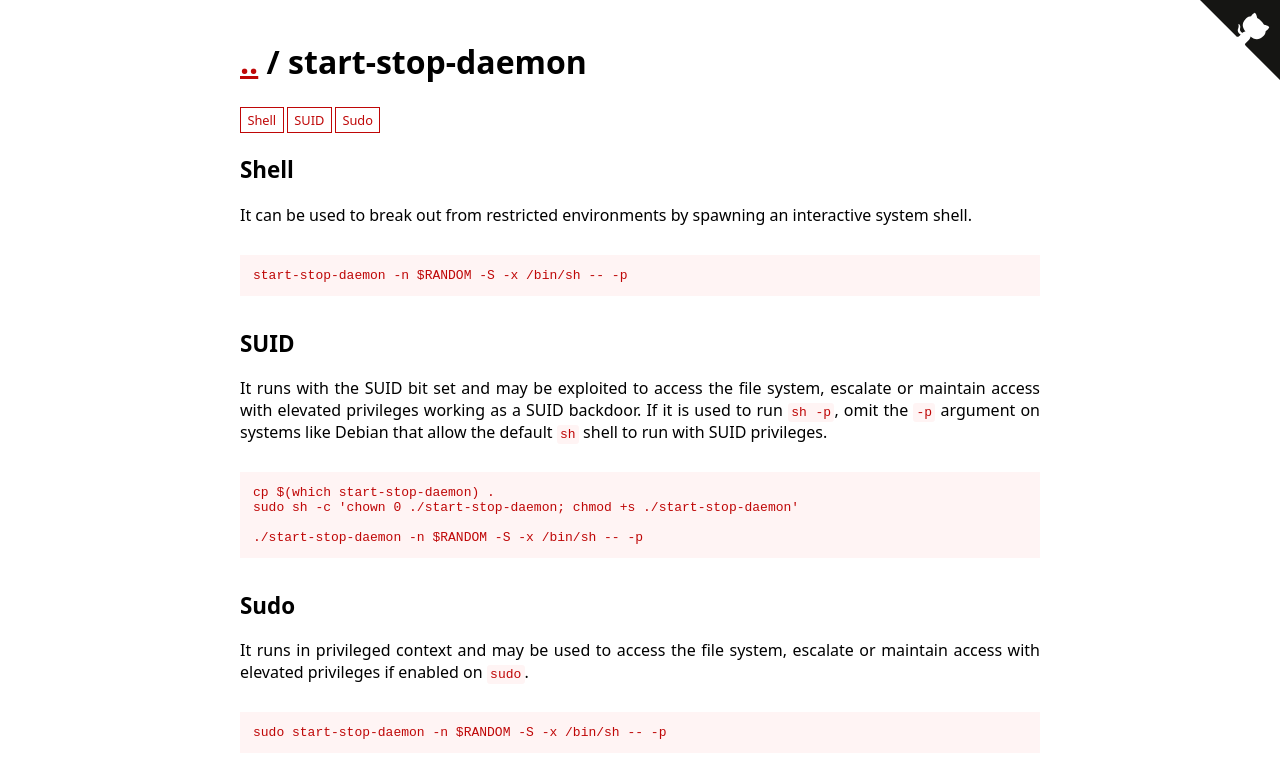
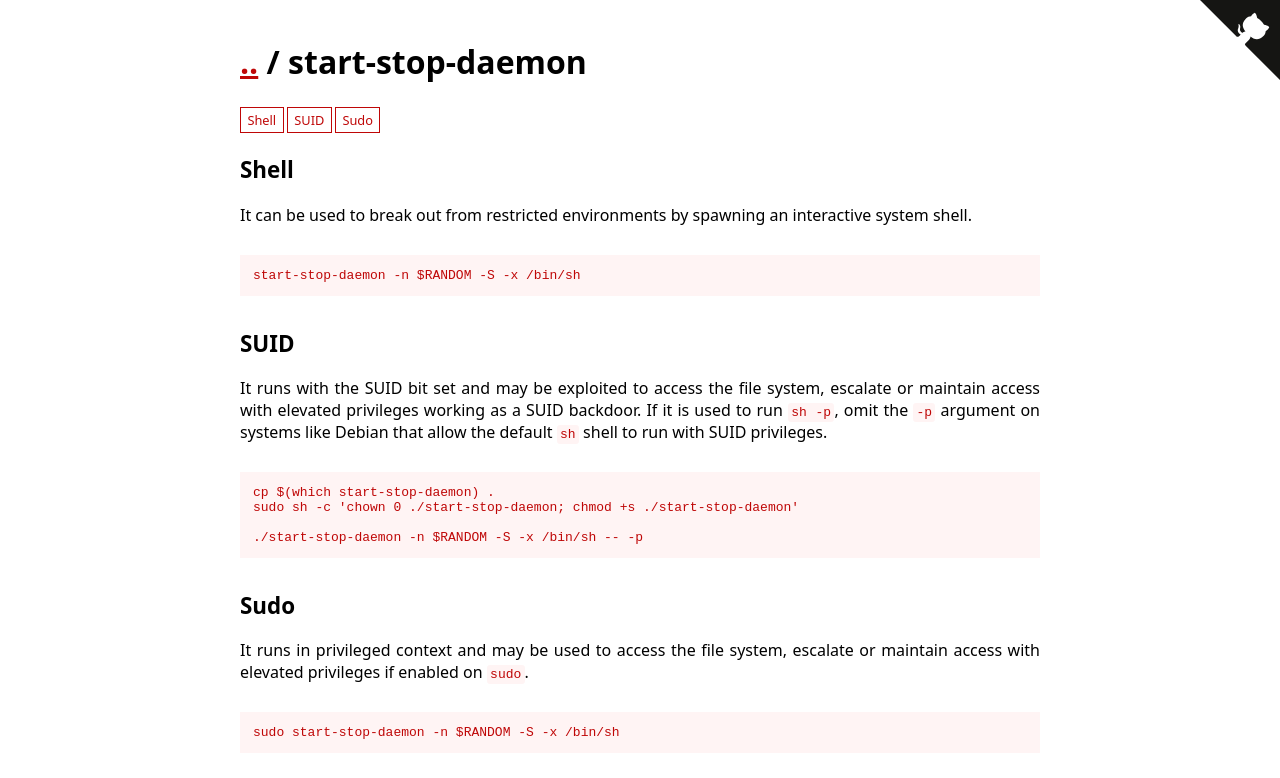
Before and after one commit to GTFOBins/GTFOBins.github.io, a Jekyll site: the page built from _gtfobins/start-stop-daemon.md, in a window 1280 px wide. Shown: the top 778 px of the page. Built offline with Jekyll 4.4.1, drawn with Linux system fonts in a browser that asks for light colours.

```diff
--- a/_gtfobins/start-stop-daemon.md
+++ b/_gtfobins/start-stop-daemon.md
@@ -1,11 +1,11 @@
 ---
 functions:
   shell:
-    - code: start-stop-daemon -n $RANDOM -S -x /bin/sh -- -p
+    - code: start-stop-daemon -n $RANDOM -S -x /bin/sh
   suid:
     - code: |
         ./start-stop-daemon -n $RANDOM -S -x /bin/sh -- -p
   sudo:
     - code: |
-        sudo start-stop-daemon -n $RANDOM -S -x /bin/sh -- -p
+        sudo start-stop-daemon -n $RANDOM -S -x /bin/sh
 ---
```
